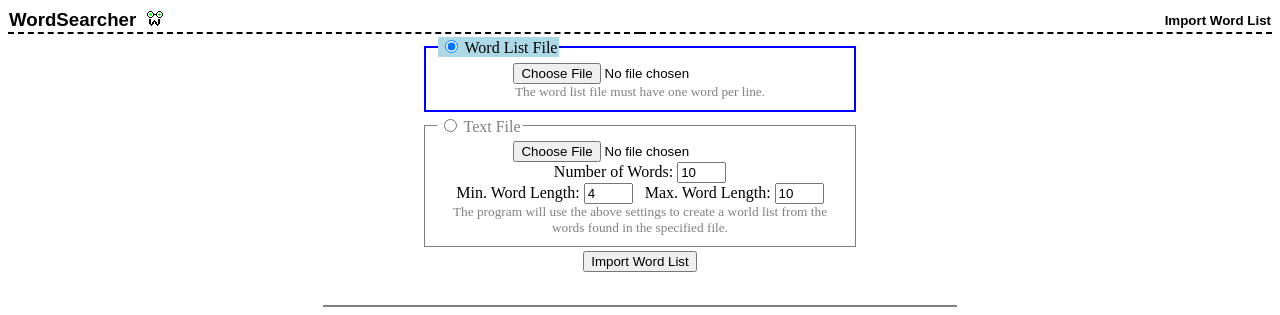
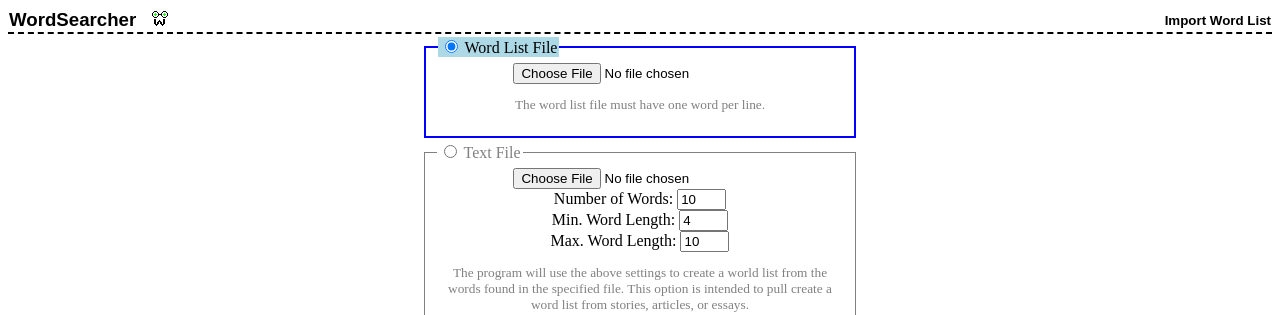
Before and after one commit to jasonmm/WordSearcher, a PHP site: page /import_wordlist.php in a window 1280 px wide. Shown: the top 315 px of the page. Run offline with PHP 8.4, Linux system fonts and the light colour scheme; data that the repository does not hold is empty; some libraries are stand-ins or nearby versions.

Commit message:
Updated importing a word list.

```diff
--- a/import_wordlist.php
+++ b/import_wordlist.php
@@ -1,80 +1,87 @@
 <?php
+require_once 'vendor/autoload.php';
 
-require_once('classes.inc.php');
-
-$page_title = 'Import Word List';
-require_once('html_top.tpl.html');
+// Create our Twig object.
+$loader = new Twig_Loader_Filesystem('templates');
+$twig = new Twig_Environment($loader, array());
 
 if( !isset($_REQUEST['import_type']) ) {
-    require_once('import_wordlist.tpl.html');
+    $params = [];
+    echo $twig->render('import-word-list-form.twig', $params);
 } else {
     $wordList = '';
     $basename = '';
     switch( $_REQUEST['import_type'] ) {
         case 'wordlist':
             $basename = basename($_FILES['wordlist_file']['name']);
-            $wordList = CreateFromWordListFile();
+            $wordList = file_get_contents($_FILES['wordlist_file']['tmp_name']);
             break;
         case 'text':
             $basename = basename($_FILES['text_file']['name']);
             $wordList = CreateFromTextFile();
             break;
     }
+
+    // Determine the title from the non-extension part of the file name.
     $title = ucfirst(substr($basename, 0, strlen($basename) - strpos(strrev($basename), '.') - 1));
-    require_once('import_wordlist_complete.tpl.html');
+
+    $params = [
+        'title'    => $title,
+        'wordList' => $wordList,
+    ];
+    echo $twig->render('import-word-list-complete.twig', $params);
 }
 
-require_once('html_bottom.tpl.html');
 
 
-function CreateFromWordListFile() {
+/**
+ * @return string
+ */
+function CreateFromTextFile() {
+    $MAX_CYCLES = 50;
+
     mt_srand();
-    $tmpfile = sprintf("wdl_%s", mt_rand(1001, 9999));
-    move_uploaded_file($_FILES['wordlist_file']['tmp_name'], $tmpfile);
-    $wordlist = file_get_contents($tmpfile);
-    if( @unlink($tmpfile) === false ) {
-        die(sprintf("Error removing file: %s", $php_errormsg));
+
+    $wordList = array();
+    $fileName = $_FILES['text_file']['tmp_name'];
+
+    // Open the uploaded file.
+    if( ($fp = @fopen($fileName, 'r')) === false ) {
+        die(sprintf("Error opening file (%s): %s", $fileName, $php_errormsg));
     }
 
-    return ($wordlist);
-}
-
-function CreateFromTextFile() {
-    $MAX_CYCLES = 50;
-    mt_srand();
-    $tmpfile = sprintf("%s/text_%s", getcwd(), mt_rand(1001, 9999));
-    if( move_uploaded_file($_FILES['text_file']['tmp_name'], $tmpfile) === false ) {
-        die(sprintf("Error moving uploaded file: %s", $php_errormsg));
-    }
-    $wordlist = array();
-    // Open the uploaded file.
-    if( ($fp = @fopen($tmpfile, 'r')) === false ) {
-        die(sprintf("Error opening file (%s): %s", $tmpfile, $php_errormsg));
-    }
     // Get the number of lines in the file.
     $num_lines = CountLines($fp);
+
     // These are number of random lines we will look at in the file.
     $rnd_lines = array();
     $rnd_lines_cnt = $_REQUEST['num_words'] * 3;
-    // We keep choosing random lines to look at until we have enough words in our word list or we feel like we've looked long enough.
+
+    // We keep choosing random lines to look at until we have enough words in
+    // our word list or we feel like we've looked long enough.
     $cycles = 0;
-    while( count($wordlist) < $_REQUEST['num_words'] && $cycles < $MAX_CYCLES ) {
+    while( count($wordList) < $_REQUEST['num_words'] && $cycles < $MAX_CYCLES ) {
         for( $i = 0; $i < $rnd_lines_cnt; $i++ ) {
             $rnd_lines[] = mt_rand(1, $num_lines);
         }
         $rnd_lines = array_unique($rnd_lines);
         sort($rnd_lines);
+
         // Read through the file getting the random words.
         $line_num = 0;
         while( $line = fgets($fp) ) {
             $line_num++;
-            // If the current line number is the next line number we are to look at then we look at it.
+
+            // If the current line number is the next line number we are to
+            // look at then we look at it.
             if( $line_num == $rnd_lines[0] ) {
                 // Create array of words on the line.
                 $words = explode(' ', $line);
                 $num_words = count($words);
-                // Loop for the number of words on the line.  Each iteration picks a random word and
-                //  decides if it qualifies to be included in the word list.
+
+                // Loop for the number of words on the line.  Each iteration
+                // picks a random word and decides if it qualifies to be
+                // included in the word list.
                 for( $i = 0; $i < $num_words; $i++ ) {
                     $word_index = mt_rand(1, $num_words);
                     if( !isset($words[$word_index]) ) {
@@ -82,33 +89,45 @@ function CreateFromTextFile() {
                     }
                     $random_word = trim(strtolower($words[$word_index]));
                     $random_word = preg_replace('/[^A-Za-z]/', '*', $random_word);
-                    // Check to see if the word is invalid.  Non-alphanumeric characters, too long, too short, or
-                    //  already in word list are disquailifiers.
-                    if( strstr($random_word, '*') || strlen($random_word) > $_REQUEST['max_word_len'] || strlen($random_word) < $_REQUEST['min_word_len'] || in_array($random_word, $wordlist) ) {
+
+                    // Check to see if the word is invalid.  Non-alphanumeric
+                    // characters, too long, too short, or already in word list
+                    // are reasons for the word not to be included.
+                    $tooLong = strlen($random_word) > $_REQUEST['max_word_len'];
+                    $tooShort = strlen($random_word) < $_REQUEST['min_word_len'];
+                    $alreadyInList = in_array($random_word, $wordList);
+                    if( strstr($random_word, '*') || $tooLong || $tooShort || $alreadyInList ) {
                         continue;
                     }
-                    $wordlist[] = $random_word;
+
+                    $wordList[] = $random_word;
                     break;
                 }
+
                 // Remove the first cell from the array so the next cell can be first.
                 array_shift($rnd_lines);
             }
+
             // If we have enough words then we stop looking.
-            if( count($wordlist) >= $_REQUEST['num_words'] ) {
+            if( count($wordList) >= $_REQUEST['num_words'] ) {
                 break;
             }
         }
     }
+
     // Close and delete the uploaded file.
     fclose($fp);
-    if( unlink($tmpfile) === false ) {
-        die(sprintf("Error removing file (%s): %s", $tmpfile, $php_errormsg));
-    }
-    sort($wordlist);
 
-    return (implode("\n", $wordlist));
+    sort($wordList);
+
+    return (implode("\n", $wordList));
 }
 
+/**
+ * @param resource $fp
+ *
+ * @return int
+ */
 function CountLines(&$fp) {
     $save_pos = ftell($fp);
     $cnt = 0;
--- /dev/null
+++ b/templates/import-word-list-form.twig
@@ -0,0 +1,88 @@
+{% extends "layout.twig" %}
+
+{% block title %}Import Word List{% endblock %}
+
+{% block content %}
+
+    <script language="JavaScript" type="text/javascript">
+        var fieldsets = ['wordlist', 'text'];
+
+        function change_fieldset(id) {
+            for (var i = 0; i < fieldsets.length; i++) {
+                if (fieldsets[i] == id) {
+                    document.getElementById('fs_' + fieldsets[i]).style.border = 'solid 2px blue';
+                    document.getElementById('legend_' + fieldsets[i]).style.backgroundColor = 'lightblue';
+                    document.getElementById('legend_' + fieldsets[i]).style.color = 'black';
+                }
+                else {
+                    document.getElementById('fs_' + fieldsets[i]).style.border = 'solid 1px grey';
+                    document.getElementById('legend_' + fieldsets[i]).style.backgroundColor = 'white';
+                    document.getElementById('legend_' + fieldsets[i]).style.color = 'grey';
+                }
+            }
+        }
+    </script>
+
+    <form method="post" enctype="multipart/form-data">
+        <table border="0" align="center" width="35%">
+            <tr>
+                <td align="center">
+                    <fieldset id="fs_wordlist" style="border: solid 2px blue;">
+                        <legend id="legend_wordlist" style="background-color: lightblue;">
+                            <input type="radio" name="import_type" id="import_type_wordlist"
+                                   value="wordlist" checked onclick="change_fieldset('wordlist');">
+                            <label for="import_type_wordlist">Word List File</label>
+                        </legend>
+                        <input type="file" name="wordlist_file" id="wordlist_file" size="40"><BR>
+
+                        <p style="font-size: 10pt; color: grey;">
+                            The word list file must have one word per line.
+                        </p>
+                    </fieldset>
+                </td>
+            </tr>
+            <tr>
+                <td align="center">
+                    <fieldset id="fs_text" style="border: solid 1px grey;">
+                        <legend id="legend_text" style="background-color: white; color: grey;">
+                            <input type="radio" name="import_type" id="import_type_text"
+                                   value="text" onclick="change_fieldset('text');">
+                            <label for="import_type_text">Text File</label>
+                        </legend>
+
+                        <div>
+                            <input type="file" name="text_file" id="text_file" size="40">
+                        </div>
+
+                        <label for="num_words">Number of Words:</label>
+                        <input type="text" name="num_words" id="num_words" size="3" maxlength="3"
+                               value="10">
+
+                        <div style="white-space: nowrap;">
+                            <label for="min_word_len">Min. Word Length:</label>
+                            <input type="text" name="min_word_len" id="min_word_len" size="3"
+                                   maxlength="3" value="4">
+                        </div>
+
+                        <div style="white-space: nowrap;">
+                            <label for="max_word_len">Max. Word Length:</label>
+                            <input type="text" name="max_word_len" id="max_word_len" size="3"
+                                   maxlength="3" value="10">
+                        </div>
+
+                        <p style="font-size: 10pt; color: grey;">
+                            The program will use the above settings to create a world list from
+                            the words found in the specified file. This option is intended to
+                            pull create a word list from stories, articles, or essays.
+                        </p>
+                    </fieldset>
+                </td>
+            </tr>
+            <tr>
+                <td align="center">
+                    <input type="submit" value="Import Word List">
+                </td>
+            </tr>
+        </table>
+    </form>
+{% endblock %}
```
Also changed, not shown: WordSearch.php (+32 -2 lines), templates/import-word-list-complete.twig (added, +11 -0 lines).
